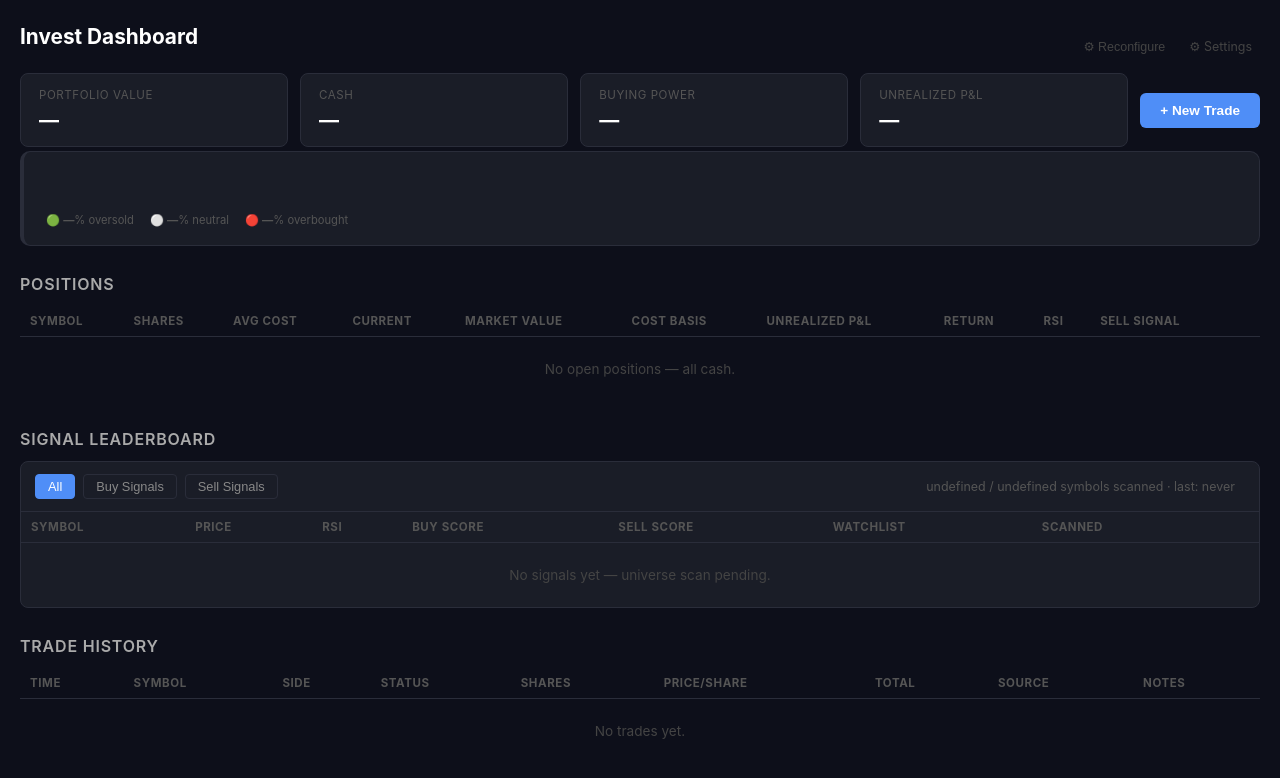
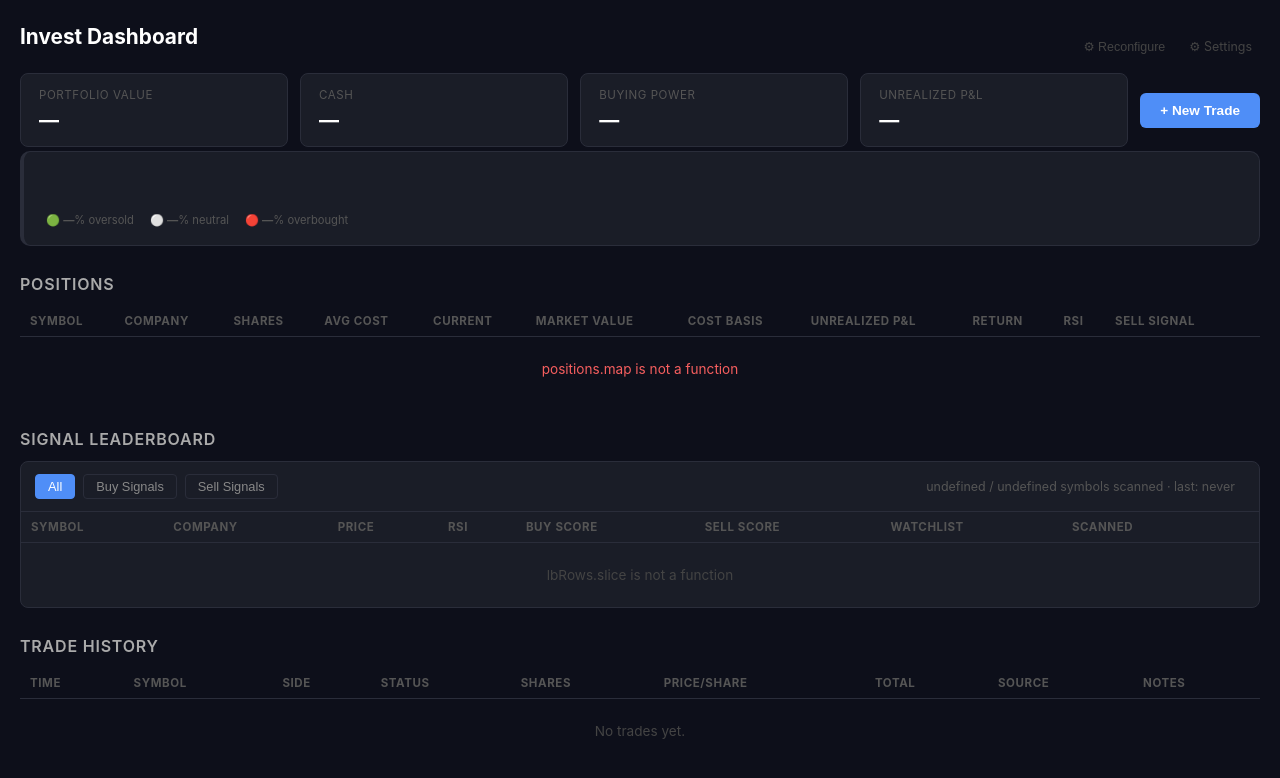
Before and after one commit to smaniktahla/homelab-trader, a FastAPI app: template api/templates/dashboard.html in a window 1280 px wide. Shown: the top 778 px of the page. Run offline with FastAPI, Linux system fonts and the light colour scheme; the template is opened without the code that fills it, so the values that code supplies are empty; parts of the project's set-up code (start-up, migrations or seed data) failed here and were passed over; some libraries are stand-ins or nearby versions.

Commit message:
Dashboard: sortable columns + company name on Positions and Signal Leaderboard
Click any column header in the Positions and Signal Leaderboard tables
to sort (click again to reverse), with an arrow indicator on the active
column. Both tables now also show a Company column next to Symbol,
sourced from universe.name (Alpaca asset metadata).

Co-Authored-By: Claude Sonnet 5 <noreply@anthropic.com>

```diff
--- a/api/main.py
+++ b/api/main.py
@@ -145,8 +145,15 @@ def get_trades(limit: int = 200):
 @app.get("/api/positions")
 def get_positions():
     positions = alpaca("GET", "/v2/positions")
+    symbols = [p["symbol"] for p in positions]
+    names = {}
+    if symbols:
+        with db() as conn, conn.cursor() as cur:
+            cur.execute("SELECT symbol, name FROM universe WHERE symbol = ANY(%s)", (symbols,))
+            names = {r["symbol"]: r["name"] for r in cur.fetchall()}
     return [{
         "symbol": p["symbol"],
+        "company_name": names.get(p["symbol"]) or None,
         "qty": float(p["qty"]),
         "avg_entry_price": float(p["avg_entry_price"]),
         "current_price": float(p["current_price"]),
@@ -373,11 +380,13 @@ def get_leaderboard(limit: int = 30, side: str = "both"):
         else:
             order_col = "GREATEST(buy_score, sell_score)"
         cur.execute(f"""
-            SELECT u.symbol, u.price, u.rsi, u.buy_score, u.sell_score, u.regime, u.scanned_at,
+            SELECT u.symbol, uni.name AS company_name, u.price, u.rsi, u.buy_score, u.sell_score,
+                   u.regime, u.scanned_at,
                    w.symbol IS NOT NULL AS on_watchlist,
                    w.pinned
             FROM universe_scan u
             LEFT JOIN watchlist w ON w.symbol = u.symbol
+            LEFT JOIN universe uni ON uni.symbol = u.symbol
             WHERE GREATEST(u.buy_score, u.sell_score) > 0
             ORDER BY {order_col} DESC
             LIMIT %s
--- a/api/templates/dashboard.html
+++ b/api/templates/dashboard.html
@@ -54,6 +54,9 @@
   .tab-btn { padding: 4px 12px; border-radius: 4px; border: 1px solid #2a2d3a; background: transparent; color: #888; font-size: .8rem; cursor: pointer; }
   .tab-btn.active { background: #4f8ef7; color: #fff; border-color: #4f8ef7; }
   .score-bar { display: inline-block; height: 6px; border-radius: 3px; vertical-align: middle; margin-left: 6px; }
+  th.sortable { cursor: pointer; user-select: none; }
+  th.sortable:hover { color: #aaa; }
+  .sort-arrow { color: #4f8ef7; }
 
   /* Status badges */
   .badge { font-size: .72rem; padding: 2px 6px; border-radius: 4px; font-weight: 600; }
@@ -326,10 +329,20 @@
   <h2>Positions</h2>
   <table>
     <thead><tr>
-      <th>Symbol</th><th>Shares</th><th>Avg Cost</th><th>Current</th>
-      <th>Market Value</th><th>Cost Basis</th><th>Unrealized P&amp;L</th><th>Return</th><th>RSI</th><th>Sell Signal</th><th></th>
+      <th class="sortable" onclick="sortPositions('symbol')">Symbol<span class="sort-arrow" id="parrow-symbol"></span></th>
+      <th class="sortable" onclick="sortPositions('company_name')">Company<span class="sort-arrow" id="parrow-company_name"></span></th>
+      <th class="sortable" onclick="sortPositions('qty')">Shares<span class="sort-arrow" id="parrow-qty"></span></th>
+      <th class="sortable" onclick="sortPositions('avg_entry_price')">Avg Cost<span class="sort-arrow" id="parrow-avg_entry_price"></span></th>
+      <th class="sortable" onclick="sortPositions('current_price')">Current<span class="sort-arrow" id="parrow-current_price"></span></th>
+      <th class="sortable" onclick="sortPositions('market_value')">Market Value<span class="sort-arrow" id="parrow-market_value"></span></th>
+      <th class="sortable" onclick="sortPositions('cost_basis')">Cost Basis<span class="sort-arrow" id="parrow-cost_basis"></span></th>
+      <th class="sortable" onclick="sortPositions('unrealized_pl')">Unrealized P&amp;L<span class="sort-arrow" id="parrow-unrealized_pl"></span></th>
+      <th class="sortable" onclick="sortPositions('unrealized_plpc')">Return<span class="sort-arrow" id="parrow-unrealized_plpc"></span></th>
+      <th class="sortable" onclick="sortPositions('rsi')">RSI<span class="sort-arrow" id="parrow-rsi"></span></th>
+      <th class="sortable" onclick="sortPositions('sellScore')">Sell Signal<span class="sort-arrow" id="parrow-sellScore"></span></th>
+      <th></th>
     </tr></thead>
-    <tbody id="positions-body"><tr><td colspan="9" class="no-data">Loading…</td></tr></tbody>
+    <tbody id="positions-body"><tr><td colspan="12" class="no-data">Loading…</td></tr></tbody>
   </table>
 
   <!-- Proposals -->
@@ -356,9 +369,17 @@
     </div>
     <table>
       <thead><tr>
-        <th>Symbol</th><th>Price</th><th>RSI</th><th>Buy Score</th><th>Sell Score</th><th>Watchlist</th><th>Scanned</th><th></th>
+        <th class="sortable" onclick="sortLeaderboard('symbol')">Symbol<span class="sort-arrow" id="arrow-symbol"></span></th>
+        <th class="sortable" onclick="sortLeaderboard('company_name')">Company<span class="sort-arrow" id="arrow-company_name"></span></th>
+        <th class="sortable" onclick="sortLeaderboard('price')">Price<span class="sort-arrow" id="arrow-price"></span></th>
+        <th class="sortable" onclick="sortLeaderboard('rsi')">RSI<span class="sort-arrow" id="arrow-rsi"></span></th>
+        <th class="sortable" onclick="sortLeaderboard('buy_score')">Buy Score<span class="sort-arrow" id="arrow-buy_score"></span></th>
+        <th class="sortable" onclick="sortLeaderboard('sell_score')">Sell Score<span class="sort-arrow" id="arrow-sell_score"></span></th>
+        <th class="sortable" onclick="sortLeaderboard('on_watchlist')">Watchlist<span class="sort-arrow" id="arrow-on_watchlist"></span></th>
+        <th class="sortable" onclick="sortLeaderboard('scanned_at')">Scanned<span class="sort-arrow" id="arrow-scanned_at"></span></th>
+        <th></th>
       </tr></thead>
-      <tbody id="leaderboard-body"><tr><td colspan="8" class="no-data">Loading universe scan…</td></tr></tbody>
+      <tbody id="leaderboard-body"><tr><td colspan="9" class="no-data">Loading universe scan…</td></tr></tbody>
     </table>
   </div>
 
@@ -447,6 +468,71 @@ async function loadAccount() {
 }
 
 // ── Positions ──────────────────────────────────────────────────────
+let posRows = [];
+let posSortKey = null;
+let posSortDir = 'desc';
+
+function sortPositions(key) {
+  if (posSortKey === key) {
+    posSortDir = posSortDir === 'asc' ? 'desc' : 'asc';
+  } else {
+    posSortKey = key;
+    posSortDir = key === 'symbol' ? 'asc' : 'desc';
+  }
+  renderPositions();
+}
+
+function renderPositions() {
+  const tbody = document.getElementById('positions-body');
+  let rows = posRows.slice();
+
+  if (posSortKey) {
+    rows.sort((a, b) => {
+      let av = a[posSortKey], bv = b[posSortKey];
+      if (typeof av === 'string') { av = av.toLowerCase(); bv = (bv || '').toLowerCase(); }
+      if (av == null) av = -Infinity;
+      if (bv == null) bv = -Infinity;
+      if (typeof av === 'string') return posSortDir === 'asc' ? av.localeCompare(bv) : bv.localeCompare(av);
+      return posSortDir === 'asc' ? av - bv : bv - av;
+    });
+  }
+
+  document.querySelectorAll('[id^="parrow-"]').forEach(el => el.textContent = '');
+  if (posSortKey) {
+    const arrow = document.getElementById(`parrow-${posSortKey}`);
+    if (arrow) arrow.textContent = posSortDir === 'asc' ? ' ▲' : ' ▼';
+  }
+
+  if (!rows.length) {
+    tbody.innerHTML = '<tr><td colspan="12" class="no-data">No open positions — all cash.</td></tr>';
+    return;
+  }
+  tbody.innerHTML = rows.map(p => {
+    const plClass = p.unrealized_pl >= 0 ? 'up' : 'down';
+    const rsiColor = p.rsi == null ? '#888' : p.rsi > 70 ? '#f75f5f' : p.rsi < 30 ? '#3ecf6e' : '#e8eaf6';
+    const scoreBar = p.sellScore > 0
+      ? `<div style="display:inline-block;width:${Math.round(p.sellScore * 0.6)}px;height:6px;background:#f75f5f;border-radius:3px;vertical-align:middle;margin-left:4px"></div>`
+      : '—';
+    return `<tr>
+      <td><a href="/symbol/${p.symbol}">${p.symbol}</a></td>
+      <td style="color:#888;font-size:.8rem;max-width:180px;overflow:hidden;text-overflow:ellipsis;white-space:nowrap" title="${p.company_name || ''}">${p.company_name || '—'}</td>
+      <td>${fmt(p.qty, p.qty % 1 === 0 ? 0 : 4)}</td>
+      <td>${fmtUSD(p.avg_entry_price)}</td>
+      <td>${fmtUSD(p.current_price)}</td>
+      <td>${fmtUSD(p.market_value)}</td>
+      <td>${fmtUSD(p.cost_basis)}</td>
+      <td class="${plClass}">${p.unrealized_pl >= 0 ? '+' : ''}${fmtUSD(p.unrealized_pl)}</td>
+      <td class="${plClass}">${p.unrealized_pl >= 0 ? '▲' : '▼'} ${Math.abs(p.unrealized_plpc)}%</td>
+      <td style="color:${rsiColor};font-variant-numeric:tabular-nums">${p.rsi != null ? p.rsi.toFixed(1) : '—'}</td>
+      <td style="white-space:nowrap">${p.sellScore > 0 ? `<span style="color:#f75f5f;font-size:.8rem">${p.sellScore}</span>` : ''}${scoreBar}</td>
+      <td style="white-space:nowrap">
+        <button class="btn-sm btn-buy" onclick="openModal('${p.symbol}','buy')">Buy</button>
+        <button class="btn-sm btn-sell" onclick="openModal('${p.symbol}','sell')">Sell</button>
+      </td>
+    </tr>`;
+  }).join('');
+}
+
 async function loadPositions() {
   const tbody = document.getElementById('positions-body');
   try {
@@ -454,39 +540,15 @@ async function loadPositions() {
       fetch('/api/positions').then(r => r.json()),
       fetch('/api/signals/latest').then(r => r.json()).catch(() => ({})),
     ]);
-    if (!positions.length) {
-      tbody.innerHTML = '<tr><td colspan="11" class="no-data">No open positions — all cash.</td></tr>';
-      return;
-    }
-    tbody.innerHTML = positions.map(p => {
-      const plClass = p.unrealized_pl >= 0 ? 'up' : 'down';
+    posRows = positions.map(p => {
       const sig = signals[p.symbol] || {};
       const sell = sig.sell || {};
       const rsi = sig.sell?.rsi ?? sig.buy?.rsi ?? null;
-      const rsiColor = rsi == null ? '#888' : rsi > 70 ? '#f75f5f' : rsi < 30 ? '#3ecf6e' : '#e8eaf6';
-      const sellScore = sell.score ?? 0;
-      const scoreBar = sellScore > 0
-        ? `<div style="display:inline-block;width:${Math.round(sellScore * 0.6)}px;height:6px;background:#f75f5f;border-radius:3px;vertical-align:middle;margin-left:4px"></div>`
-        : '—';
-      return `<tr>
-        <td><a href="/symbol/${p.symbol}">${p.symbol}</a></td>
-        <td>${fmt(p.qty, p.qty % 1 === 0 ? 0 : 4)}</td>
-        <td>${fmtUSD(p.avg_entry_price)}</td>
-        <td>${fmtUSD(p.current_price)}</td>
-        <td>${fmtUSD(p.market_value)}</td>
-        <td>${fmtUSD(p.cost_basis)}</td>
-        <td class="${plClass}">${p.unrealized_pl >= 0 ? '+' : ''}${fmtUSD(p.unrealized_pl)}</td>
-        <td class="${plClass}">${p.unrealized_pl >= 0 ? '▲' : '▼'} ${Math.abs(p.unrealized_plpc)}%</td>
-        <td style="color:${rsiColor};font-variant-numeric:tabular-nums">${rsi != null ? rsi.toFixed(1) : '—'}</td>
-        <td style="white-space:nowrap">${sellScore > 0 ? `<span style="color:#f75f5f;font-size:.8rem">${sellScore}</span>` : ''}${scoreBar}</td>
-        <td style="white-space:nowrap">
-          <button class="btn-sm btn-buy" onclick="openModal('${p.symbol}','buy')">Buy</button>
-          <button class="btn-sm btn-sell" onclick="openModal('${p.symbol}','sell')">Sell</button>
-        </td>
-      </tr>`;
-    }).join('');
+      return { ...p, rsi, sellScore: sell.score ?? 0 };
+    });
+    renderPositions();
   } catch(e) {
-    tbody.innerHTML = `<tr><td colspan="11" class="no-data" style="color:#f75f5f">${e.message}</td></tr>`;
+    tbody.innerHTML = `<tr><td colspan="12" class="no-data" style="color:#f75f5f">${e.message}</td></tr>`;
   }
 }
 
@@ -584,6 +646,9 @@ async function rejectProposal(id) {
 
 // ── Signal Leaderboard ─────────────────────────────────────────────
 let lbSide = 'both';
+let lbRows = [];
+let lbSortKey = null;
+let lbSortDir = 'desc';
 
 function setLbSide(side, btn) {
   lbSide = side;
@@ -595,6 +660,57 @@ function setLbSide(side, btn) {
 function scoreBar(score, color) {
   const w = Math.min(score, 100);
   return `${score} <span class="score-bar" style="width:${w*0.6}px;background:${color}"></span>`;
+}
+
+function sortLeaderboard(key) {
+  if (lbSortKey === key) {
+    lbSortDir = lbSortDir === 'asc' ? 'desc' : 'asc';
+  } else {
+    lbSortKey = key;
+    // Text/date-ish columns default to ascending, numeric score/price columns default to descending
+    lbSortDir = (key === 'symbol' || key === 'on_watchlist' || key === 'scanned_at') ? 'asc' : 'desc';
+  }
+  renderLeaderboard();
+}
+
+function renderLeaderboard() {
+  const tbody = document.getElementById('leaderboard-body');
+  let rows = lbRows.slice();
+
+  if (lbSortKey) {
+    rows.sort((a, b) => {
+      let av = a[lbSortKey], bv = b[lbSortKey];
+      if (lbSortKey === 'scanned_at') { av = av ? new Date(av).getTime() : -Infinity; bv = bv ? new Date(bv).getTime() : -Infinity; }
+      else if (lbSortKey === 'on_watchlist') { av = av ? 1 : 0; bv = bv ? 1 : 0; }
+      else if (typeof av === 'string') { av = av.toLowerCase(); bv = (bv || '').toLowerCase(); }
+      if (av == null) av = -Infinity;
+      if (bv == null) bv = -Infinity;
+      if (typeof av === 'string') return lbSortDir === 'asc' ? av.localeCompare(bv) : bv.localeCompare(av);
+      return lbSortDir === 'asc' ? av - bv : bv - av;
+    });
+  }
+
+  document.querySelectorAll('.sort-arrow').forEach(el => el.textContent = '');
+  if (lbSortKey) {
+    const arrow = document.getElementById(`arrow-${lbSortKey}`);
+    if (arrow) arrow.textContent = lbSortDir === 'asc' ? ' ▲' : ' ▼';
+  }
+
+  if (!rows.length) {
+    tbody.innerHTML = '<tr><td colspan="9" class="no-data">No signals yet — universe scan pending.</td></tr>';
+    return;
+  }
+  tbody.innerHTML = rows.map(r => `<tr>
+    <td><a href="/symbol/${r.symbol}">${r.symbol}</a></td>
+    <td style="color:#888;font-size:.8rem;max-width:180px;overflow:hidden;text-overflow:ellipsis;white-space:nowrap" title="${r.company_name || ''}">${r.company_name || '—'}</td>
+    <td>${fmtUSD(r.price)}</td>
+    <td style="color:${r.rsi < 35 ? '#3ecf6e' : r.rsi > 65 ? '#f75f5f' : '#ccc'}">${r.rsi ? fmt(r.rsi, 1) : '—'}</td>
+    <td class="up">${r.buy_score > 0 ? scoreBar(r.buy_score, '#3ecf6e') : '—'}</td>
+    <td class="down">${r.sell_score > 0 ? scoreBar(r.sell_score, '#f75f5f') : '—'}</td>
+    <td>${r.on_watchlist ? (r.pinned ? '📌 Pinned' : '✓ Watching') : ''}</td>
+    <td style="color:#555;font-size:.78rem">${r.scanned_at ? new Date(r.scanned_at).toLocaleTimeString() : '—'}</td>
+    <td><button class="btn-sm btn-buy" onclick="openModal('${r.symbol}','buy')">Trade</button></td>
+  </tr>`).join('');
 }
 
 async function loadLeaderboard() {
@@ -611,22 +727,10 @@ async function loadLeaderboard() {
         `${stats.scanned_recently} / ${stats.total} symbols scanned · last: ${last}`;
     }
 
-    if (!rows.length) {
-      tbody.innerHTML = '<tr><td colspan="8" class="no-data">No signals yet — universe scan pending.</td></tr>';
-      return;
-    }
-    tbody.innerHTML = rows.map(r => `<tr>
-      <td><a href="/symbol/${r.symbol}">${r.symbol}</a></td>
-      <td>${fmtUSD(r.price)}</td>
-      <td style="color:${r.rsi < 35 ? '#3ecf6e' : r.rsi > 65 ? '#f75f5f' : '#ccc'}">${r.rsi ? fmt(r.rsi, 1) : '—'}</td>
-      <td class="up">${r.buy_score > 0 ? scoreBar(r.buy_score, '#3ecf6e') : '—'}</td>
-      <td class="down">${r.sell_score > 0 ? scoreBar(r.sell_score, '#f75f5f') : '—'}</td>
-      <td>${r.on_watchlist ? (r.pinned ? '📌 Pinned' : '✓ Watching') : ''}</td>
-      <td style="color:#555;font-size:.78rem">${r.scanned_at ? new Date(r.scanned_at).toLocaleTimeString() : '—'}</td>
-      <td><button class="btn-sm btn-buy" onclick="openModal('${r.symbol}','buy')">Trade</button></td>
-    </tr>`).join('');
+    lbRows = rows;
+    renderLeaderboard();
   } catch(e) {
-    tbody.innerHTML = `<tr><td colspan="8" class="no-data">${e.message}</td></tr>`;
+    tbody.innerHTML = `<tr><td colspan="9" class="no-data">${e.message}</td></tr>`;
   }
 }
 
```
